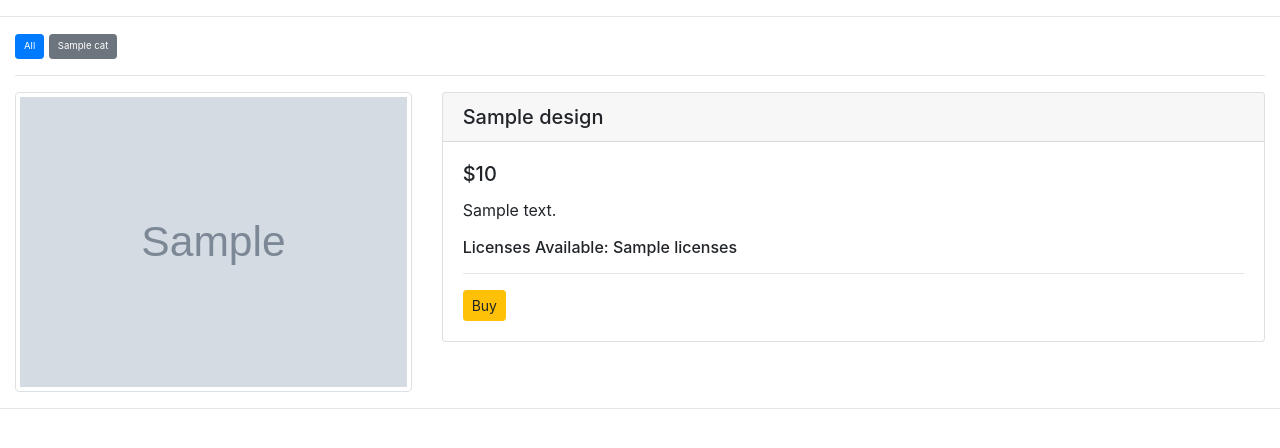
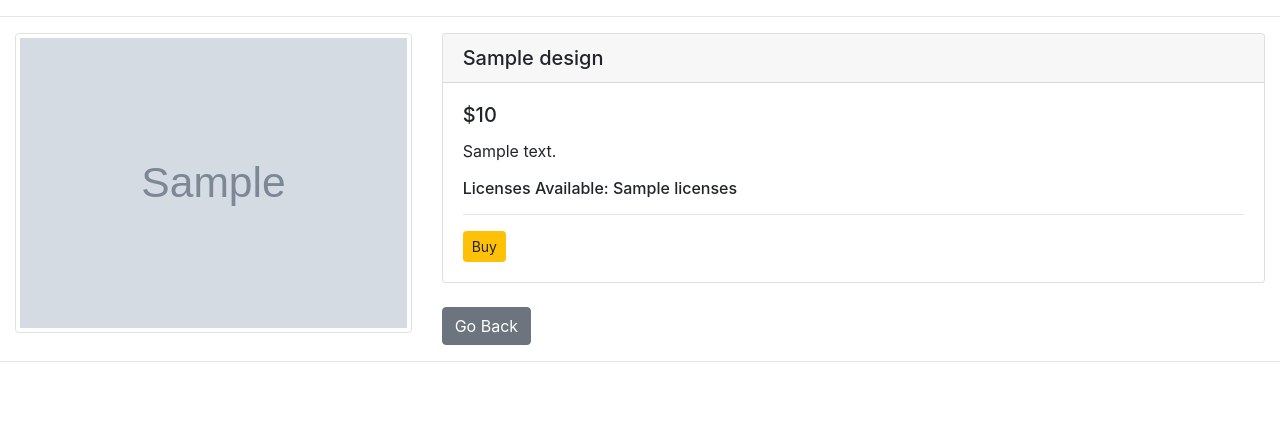
Before and after one commit to timcoville/shirtatlas, a Django app: template apps/market/templates/market/design.html in a window 1280 px wide. Shown: the part 76-524 px from the top of the page. Run offline with Django 3.2, Linux system fonts and the light colour scheme; the template is opened without the code that fills it: most values are stand-ins (such as "Sample title", 1, 10 or a date in 2020); grey boxes marked "Sample" are stand-in pictures; data that the repository does not hold is empty; parts of the project's set-up code (start-up, migrations or seed data) failed here and were passed over; some libraries are stand-ins or nearby versions.

Commit message:
fixed design page

```diff
--- a/apps/market/templates/market/design.html
+++ b/apps/market/templates/market/design.html
@@ -75,7 +75,7 @@
                     </li>
                     {% endif %}
                     <li class="nav-item">
-                        <a class="nav-link" href="/">Cart (0)</a>
+                            <a class="nav-link" href="/">Cart ({{request.session.cart | length}})</a>
                     </li>
                     <li class="nav-item">
                         <a class="nav-link" href="/">Checkout</a>
@@ -86,35 +86,7 @@
         </nav>
         <hr>
     <div class="container-fluid">
-            <div class="row">
-                    <div class="col">
-                            {% if current_cat %}
-                            <button type="button" id="test123" class="btn btn-secondary btn-sm reduce">All</button>
-                            {% else %}
-                            <button type="button" id="test123" class="btn btn-primary btn-sm reduce">All</button>
-                            {% endif %}
-                            {% for c in cats %}
-                                {% if current_cat is not iterable %}
-                                        {% if c in current_cat %}
-                                            <button type="button" id="test123" class="btn btn-primary btn-sm reduce wegweg">{{c}}</button>
-                                        {% else %}
-                                            <button type="button" id="test123" class="btn btn-secondary btn-sm reduce wegweg">{{c}}</button>
-                                        {% endif %}
 
-                                {% else %}
-                                    {% if current_cat == c %}
-                                        <button type="button" id="test123" class="btn btn-primary btn-sm reduce ttt">{{c}}</button>
-                                    {% else %}
-                                        <button type="button" id="test123" class="btn btn-secondary btn-sm reduce ttt">{{c}}</button>
-                                    {% endif %}
-
-                                 {% endif %}
-                            {% endfor %}
-
-
-                            <hr>
-                    </div>
-                </div>
        <div class="row">
 
 
@@ -149,6 +121,7 @@
                             </div>
                         </div>
                         <br>
+                        <a href="{{request.META.HTTP_REFERER}}" class="btn btn-secondary">Go Back</a>
                     </div>
 
 
```
Also changed, not shown: 2 other files.
